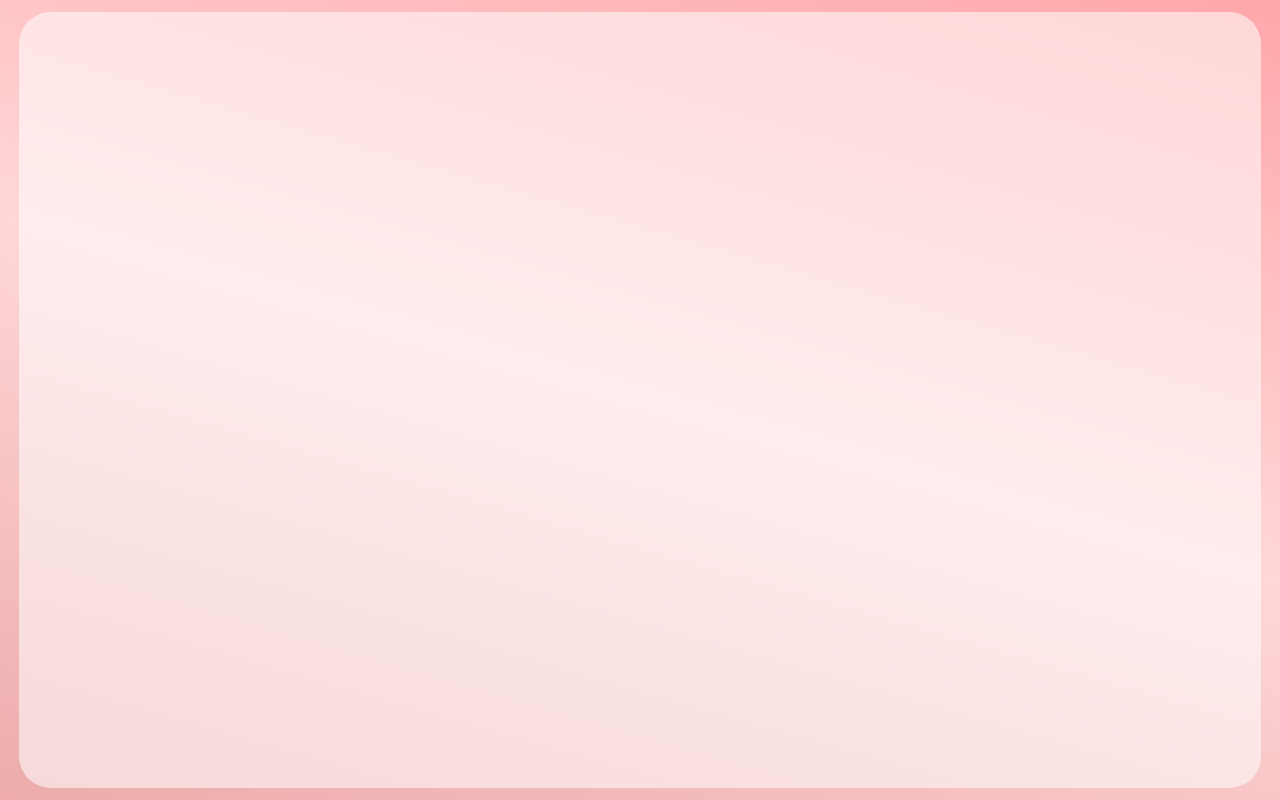
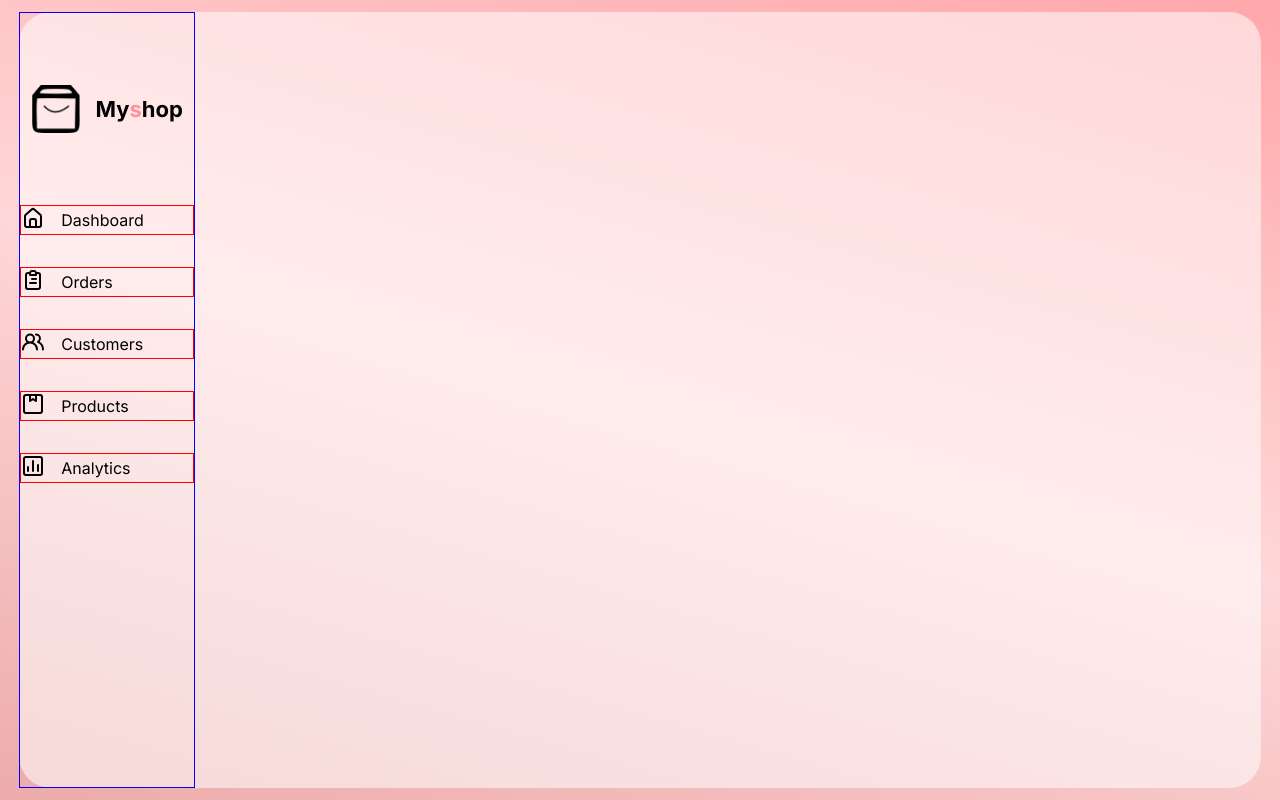
Before and after one commit to dilan-sachintha97/react-responsive-dashboard, a React (Create React App) app: page / in a window 1280 px wide. Built offline with nearby package versions, Linux system fonts and the light colour scheme.

Commit message:
mapping side bar data

```diff
--- a/src/App.css
+++ b/src/App.css
@@ -36,4 +36,6 @@
   width: 97%;
   border-radius: 32px;
   background-color: var(--glass);
+
+  grid-template-columns: 11rem auto 21rem;
 }
--- a/src/App.js
+++ b/src/App.js
@@ -1,9 +1,11 @@
 import './App.css'
+import SideBar from './components/sidebar/SideBar';
 
 function App() {
   return (
     <div className="App">
         <div className="AppGlass">
+          <SideBar/>
 
         </div>
     </div>
--- /dev/null
+++ b/src/components/sidebar/SideBar.css
@@ -0,0 +1,43 @@
+.sideBar{
+    position: relative;
+    display: flex;
+    flex-direction: column;
+    padding-top: 4rem;
+    transition: all 300ms ease;
+    border: 1px solid blue;
+}
+
+.logo{
+    display: flex;
+    align-items: center;
+    justify-content: center;
+    height: 4rem;
+    font-size: 22px;
+    font-weight: 700;
+    gap: 16px;
+    /* border: 1px solid red; */
+}
+
+.logo>img{
+    width: 3rem;
+    height: 3rem;
+}
+
+.logo>span>span{
+    color: var(--pink);
+}
+
+/* menu */
+.menu{
+    margin-top: 4rem;
+    display: flex;
+    flex-direction: column;
+    gap: 2rem;
+}
+
+.menuItem{
+    display: flex;
+    align-items: center;
+    gap: 1rem;
+    border: 1px solid red;
+}
--- /dev/null
+++ b/src/components/sidebar/SideBar.jsx
@@ -0,0 +1,31 @@
+import './SideBar.css'
+import Logo from '../../imgs/logo.png'
+
+import { sideBarData } from '../../data/Data'
+
+const SideBar = () => {
+  return (
+    <div className="sideBar">
+
+        {/* logo */}
+        <div className="logo">
+            <img src={Logo} alt="logo" />
+            <span>My<span>s</span>hop</span>
+        </div>
+
+        {/* menu */}
+        <div className="menu">
+
+            {sideBarData?.map((data,index)=>
+                <div key={index} className="menuItem">
+                    <div><data.icon/></div>
+                    <span>{data.heading}</span>
+                </div>
+            )}
+
+        </div>
+    </div>
+  )
+}
+
+export default SideBar
--- /dev/null
+++ b/src/data/Data.js
@@ -0,0 +1,16 @@
+import {
+    UilEstate,
+    UilClipboardAlt,
+    UilUsersAlt,
+    UilPackage,
+    UilChart,
+    UilSignOutAlt
+} from "@iconscout/react-unicons"
+
+export const sideBarData = [
+    {icon:UilEstate, heading:"Dashboard"},
+    {icon:UilClipboardAlt, heading:"Orders"},
+    {icon:UilUsersAlt, heading:"Customers"},
+    {icon:UilPackage, heading:"Products"},
+    {icon:UilChart, heading:"Analytics"},
+];
```
